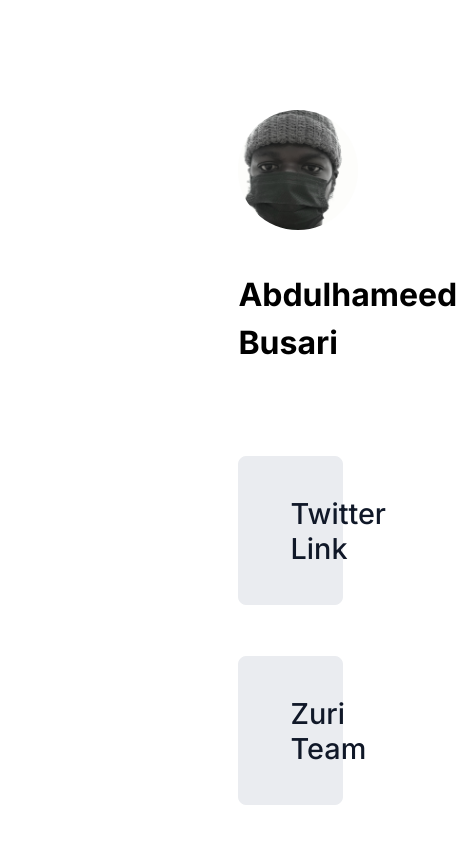
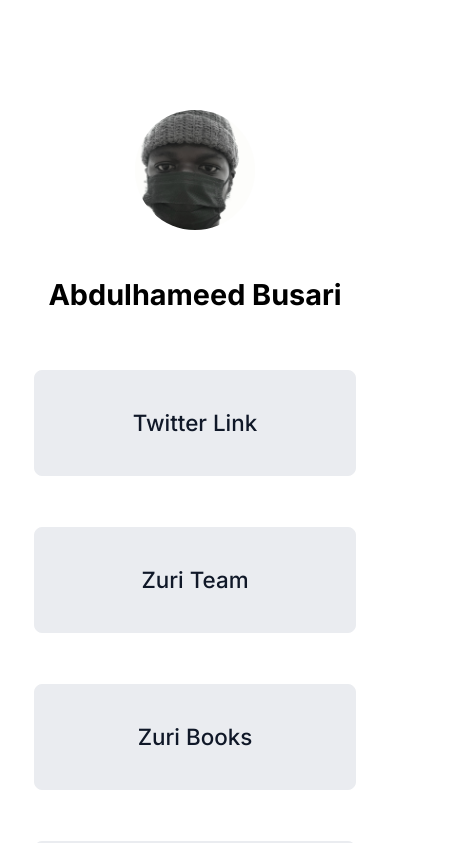
Before and after one commit to 0xlarmideh/hngi9-Frontend-task-1-, a React (Vite) app: page / in a window 390 px wide. Shown: the top 843 px of the page, 457 px wide, since content can reach past the window. Built offline with nearby package versions, Linux system fonts and the light colour scheme.

Commit message:
Mobile responsiveness added

```diff
--- a/src/App.css
+++ b/src/App.css
@@ -31,15 +31,36 @@
 }
 
 .links {
-  display:block;
   padding: 2.4rem 3.2rem;
   font-size: 1.4rem;
   background: #EAECF0;
   border: 1px solid #EAECF0;
   border-radius: 8px;
-  font-style: normal;
   font-weight: 500;
   font-size: 1.8rem;
   color: #101828;
   text-decoration:none;
 }
+
+/*Big smartphones [426px -> 600px]*/
+@media only screen and (max-width: 600px){
+	main {
+  padding: 6.4rem 1.6rem;
+}
+
+  #profile__name {
+  font-size: 1.8rem;
+  margin: 2.4rem 0 3.2rem 0
+}
+
+.main-contents {
+  padding: 0;
+}
+
+  .links {
+  padding: 2.4rem 3.2rem;
+  font-size: 1.4rem;
+  border-radius: 8px;
+  font-size: 1.4rem;
+}
+}
```
